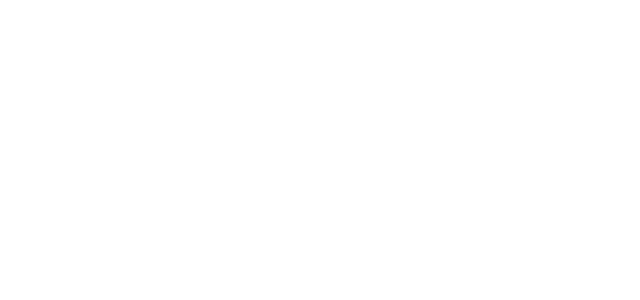
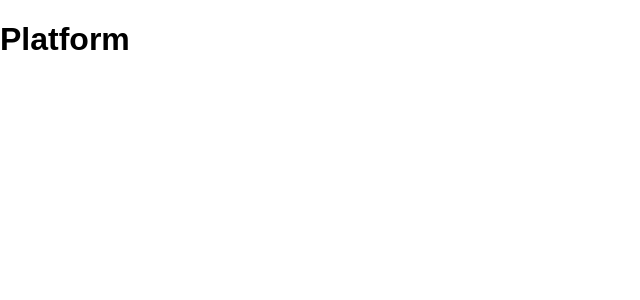
Before and after one commit to taylorpage/lisk-transaction-platform, a React (Create React App) app: page /wallet in a window 1280 px wide. Shown: the top 300 px of the page, without its empty margins (0-640 px from the left). Built offline with nearby package versions, Linux system fonts and the light colour scheme.

Commit message:
Create platform component and change project name

```diff
--- a/package.json
+++ b/package.json
@@ -1,8 +1,9 @@
 {
-  "name": "lisk-wallet",
+  "name": "lisk-transaction-platform",
   "version": "0.1.0",
   "private": true,
   "dependencies": {
+    "axios": "^0.17.1",
     "react": "^16.2.0",
     "react-dom": "^16.2.0",
     "react-router-dom": "^4.2.2",
--- /dev/null
+++ b/src/Platform/Platform.js
@@ -0,0 +1,10 @@
+import React    from "react";
+import template from "./Platform.jsx";
+
+class Platform extends React.Component {
+  render() {
+    return template.call(this);
+  }
+}
+
+export default Platform;
--- a/src/Wallet/Wallet.jsx
+++ b/src/Platform/Platform.jsx
@@ -1,10 +1,10 @@
-import "./Wallet.css";
+import "./Platform.css";
 import React from "react";
 
 function template() {
   return (
-    <div className="wallet">
-      <h1>Wallet</h1>
+    <div className="platform">
+      <h1>Platform</h1>
     </div>
   );
 };
--- /dev/null
+++ b/src/Platform/index.js
@@ -0,0 +1,2 @@
+import Platform from "./Platform";
+export default Platform;
--- a/src/Wallet/index.js
+++ /dev/null
@@ -1,2 +0,0 @@
-import Wallet from "./Wallet";
-export default Wallet;
--- a/src/index.js
+++ b/src/index.js
@@ -1,14 +1,20 @@
 import React from 'react';
 import ReactDOM from 'react-dom';
 import './index.css';
+import registerServiceWorker from './registerServiceWorker';
+
+// Components
 import App from './App';
-import registerServiceWorker from './registerServiceWorker';
+import Platform from './Platform';
+
+// Router Module
 import { BrowserRouter, Route } from 'react-router-dom'
 
 ReactDOM.render(
     <BrowserRouter>
         <div>
             <Route exact path="/" component={App} />
+            <Route exact path="/wallet" component={Platform} />
         </div>
     </BrowserRouter>,
     document.getElementById('root')
```
Also changed, not shown: src/Wallet/Wallet.js (deleted, +0 -14 lines), src/Platform/Platform.css (added), 1 other file (tests, documents, lock files or other folders).
